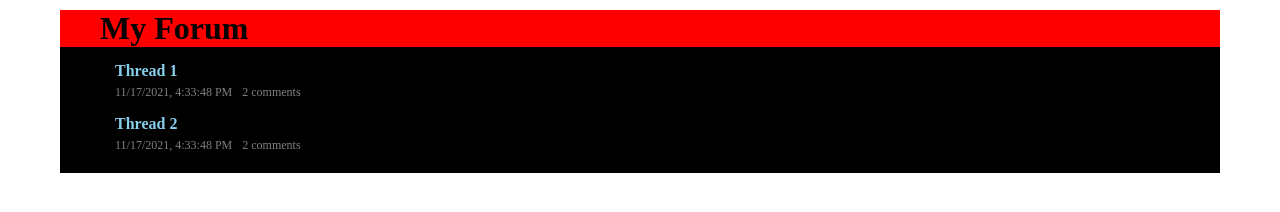
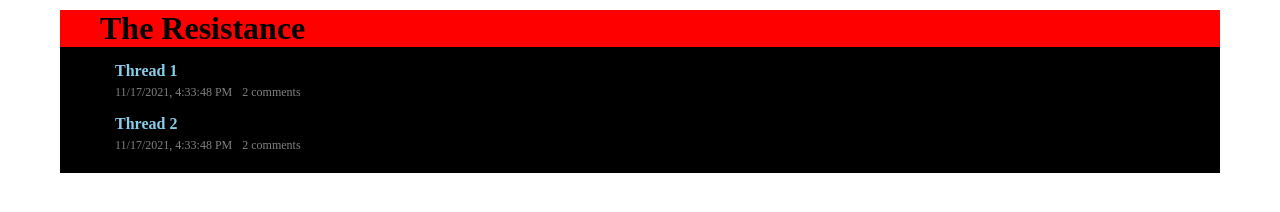
Before and after one commit to akatiouz/kNokmmKx7gnr3Lncde5T, a plain HTML site: page index.html in a window 1280 px wide. Drawn offline with Linux system fonts and the light colour scheme.

Commit message:
Update index.html

```diff
--- a/index.html
+++ b/index.html
@@ -1,7 +1,7 @@
 <body>
     <div class="top-bar">
         <h1>
-            My Forum
+            The Resistance
         </h1>
     </div>
     <div class="main">
```
